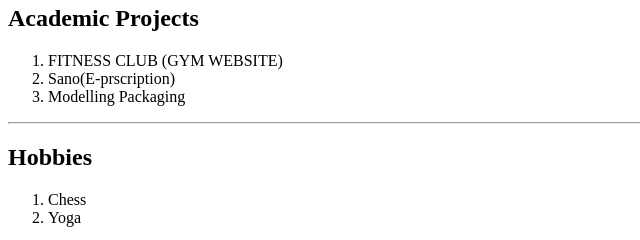
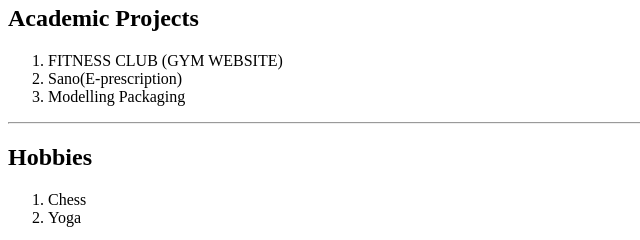
Before and after one commit to SindhuGangi/My-Resume, a plain HTML site: page index.html in a window 1280 px wide. Shown: the part 1387-1627 px from the top of the page, 0-640 px from the left. Drawn offline with Linux system fonts and the light colour scheme.

Commit message:
Update index.html

```diff
--- a/index.html
+++ b/index.html
@@ -67,7 +67,7 @@
             <li>
                 FITNESS CLUB (GYM WEBSITE)
             </li>
-            <li>Sano(E-prscription)</li>
+            <li>Sano(E-prescription)</li>
             <li>Modelling Packaging</li>
         </ol>
         <hr />
```
